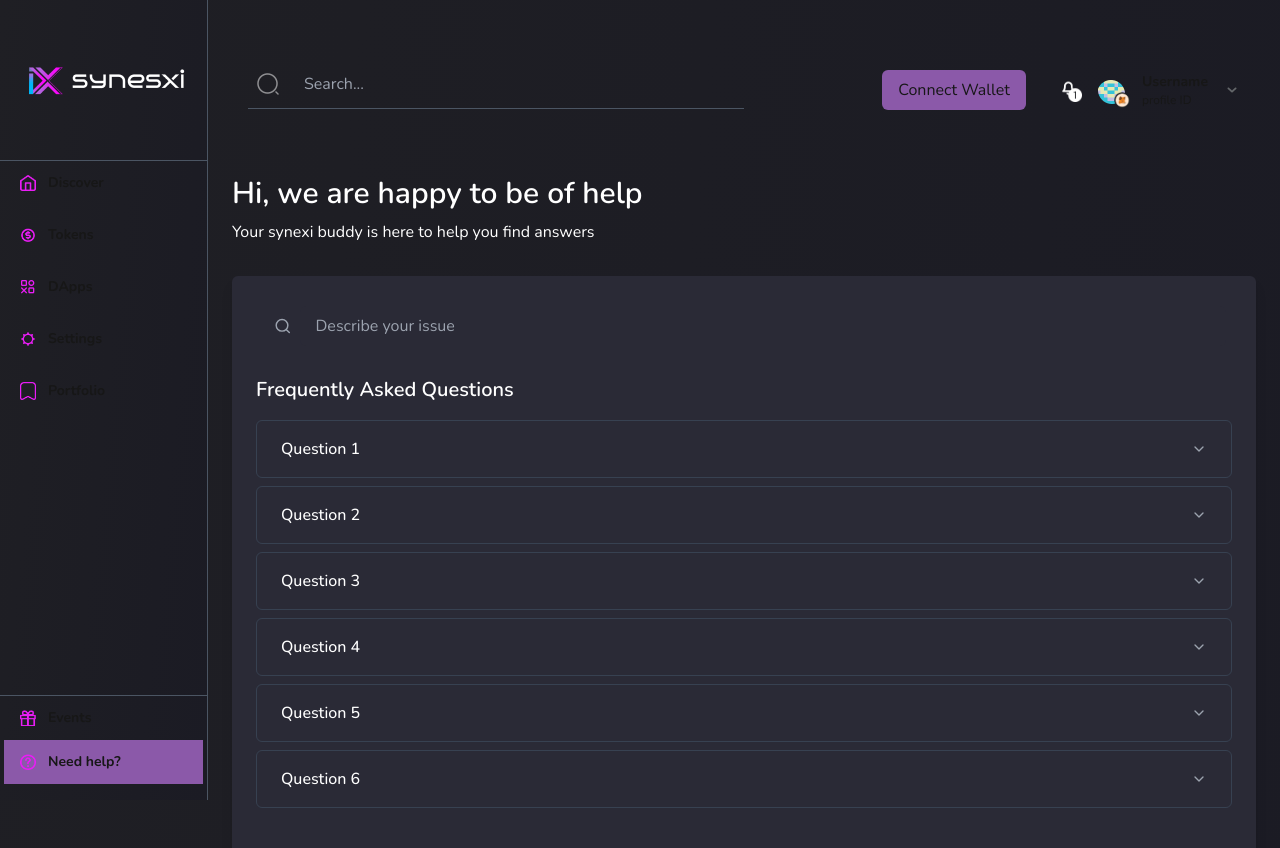
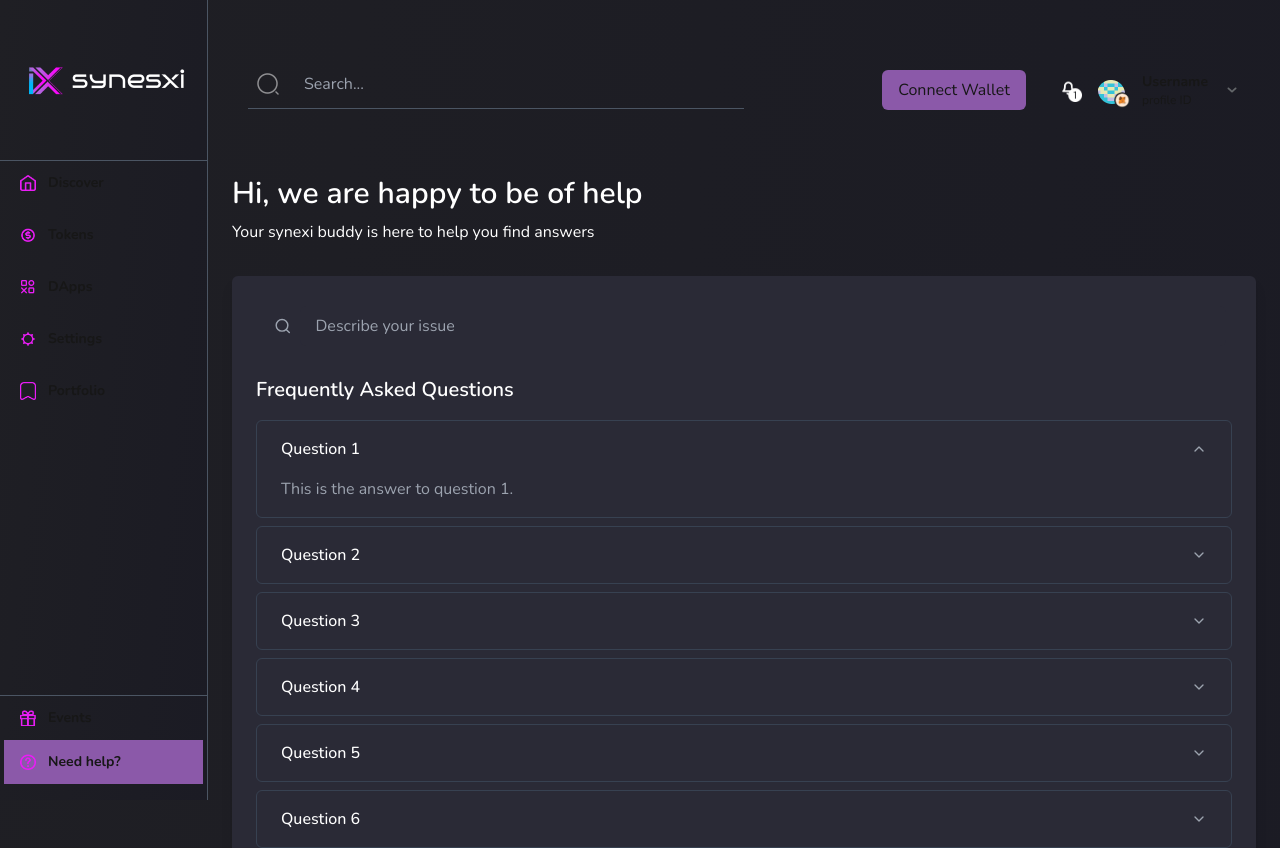
Before and after one commit to softpromin/synesxi-client, a Next.js app: page /help in a window 1280 px wide. Shown: the top 848 px of the page. Built offline with nearby package versions, Linux system fonts and the light colour scheme.

Commit message:
Fix minor bug for vercel auto deploy

```diff
--- a/app/help/page.tsx
+++ b/app/help/page.tsx
@@ -7,7 +7,7 @@ import TopBar from "@/components/TopBar";
 
 export default function Help() {
     const [searchQuery, setSearchQuery] = useState('');
-    const [expandedIndex, setExpandedIndex] = useState(null);
+    const [expandedIndex, setExpandedIndex] = useState(0);
     const [isFocused, setIsFocused] = useState(false);
 
     const faqs = [
@@ -23,8 +23,8 @@ export default function Help() {
         faq.question.toLowerCase().includes(searchQuery.toLowerCase())
     );
 
-    const toggleExpand = (index: any) => {
-        setExpandedIndex(expandedIndex === index ? null : index);
+    const toggleExpand = (index: number) => {
+        setExpandedIndex(expandedIndex === index ? 0 : index);
     };
 
     return (
--- a/components/portfolio/Table.tsx
+++ b/components/portfolio/Table.tsx
@@ -1,11 +1,9 @@
 'use client';
 
-import { useState } from 'react';
 import Image from 'next/image';
 import { ChevronUpIcon } from '@heroicons/react/24/outline';
 
 export default function Table() {
-    const [activeTab, setActiveTab] = useState('Newly Listed');
     const data = [
         { rank: 1, name: 'Tether', marketCap: '$3.560M', price: '$3.00', change: '+12.00%', volume: '$65.20M', chart: '/chart.svg' },
         { rank: 2, name: 'Radium', marketCap: '$3.560M', price: '$3.00', change: '+12.00%', volume: '$65.20M', chart: '/chart.svg' },
```
